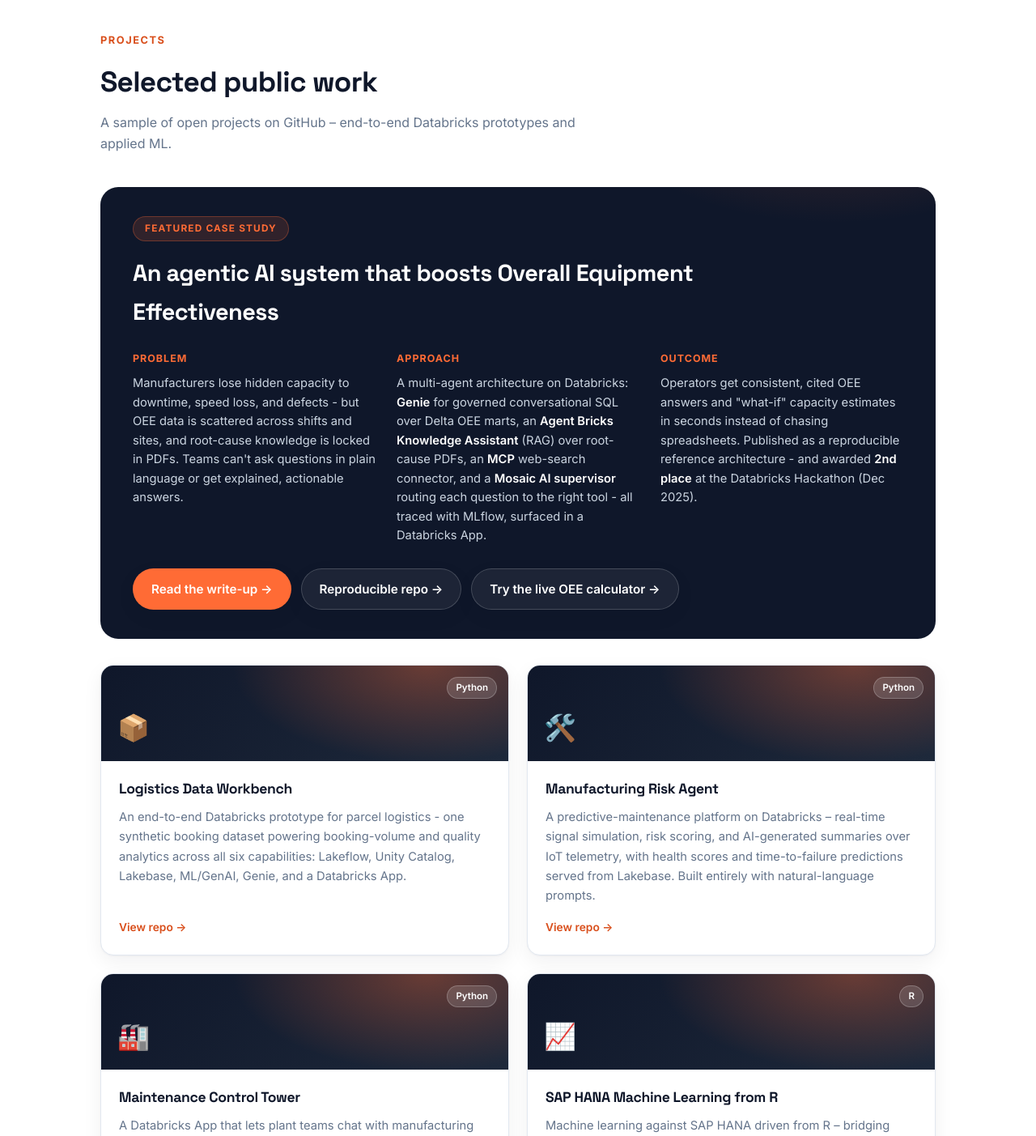
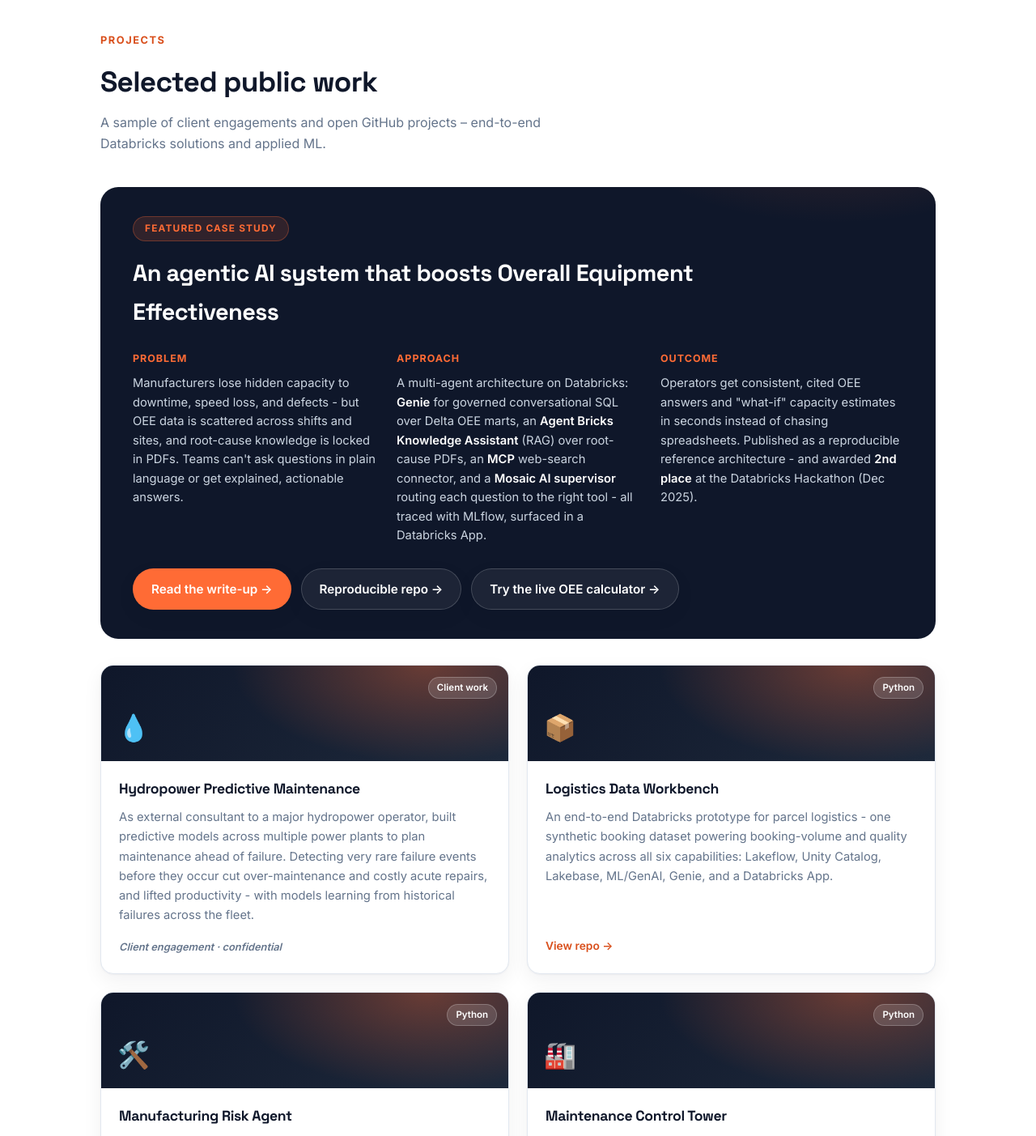
Before and after one commit to kurtholst/kurtholst.github.io, a plain HTML site: page index.html in a window 1280 px wide. Shown: the part 5060-6463 px from the top of the page at 81% size. Drawn offline with Linux system fonts and the light colour scheme.

Commit message:
Add Hydropower Predictive Maintenance client project to Selected work
Rare-event failure prediction across multiple hydropower plants, cutting
over-maintenance and acute repairs while lifting productivity. Marked as a
confidential client engagement (no repo). Broadened section lead accordingly.

Co-authored-by: Isaac <no-reply@databricks.com>

```diff
--- a/index.html
+++ b/index.html
@@ -258,6 +258,7 @@
     .card p { color: var(--muted); font-size: .92rem; flex: 1; }
     .card .links { display: flex; gap: 14px; margin-top: 16px; }
     .card .links a { font-size: .86rem; font-weight: 600; color: var(--accent-ink); display: inline-flex; align-items: center; gap: 5px; }
+    .proj-note { font-size: .8rem; font-weight: 600; color: var(--muted); font-style: italic; }
     .card .links a:hover { text-decoration: underline; }
 
     /* PUBLICATIONS */
@@ -644,7 +645,7 @@
     <div class="wrap">
       <div class="reveal"><div class="eyebrow">Projects</div>
       <h2 class="section-title">Selected public work</h2>
-      <p class="section-sub">A sample of open projects on GitHub – end-to-end Databricks prototypes and applied ML.</p></div>
+      <p class="section-sub">A sample of client engagements and open GitHub projects – end-to-end Databricks solutions and applied ML.</p></div>
 
       <!-- Featured case study -->
       <div class="case-study reveal">
@@ -672,6 +673,15 @@
       </div>
 
       <div class="proj-grid">
+
+        <div class="card reveal">
+          <div class="thumb"><span class="emoji">💧</span><span class="lang">Client work</span></div>
+          <div class="body">
+            <h3>Hydropower Predictive Maintenance</h3>
+            <p>As external consultant to a major hydropower operator, built predictive models across multiple power plants to plan maintenance ahead of failure. Detecting very rare failure events before they occur cut over-maintenance and costly acute repairs, and lifted productivity - with models learning from historical failures across the fleet.</p>
+            <div class="links"><span class="proj-note">Client engagement · confidential</span></div>
+          </div>
+        </div>
 
         <div class="card reveal">
           <div class="thumb"><span class="emoji">📦</span><span class="lang">Python</span></div>
```
